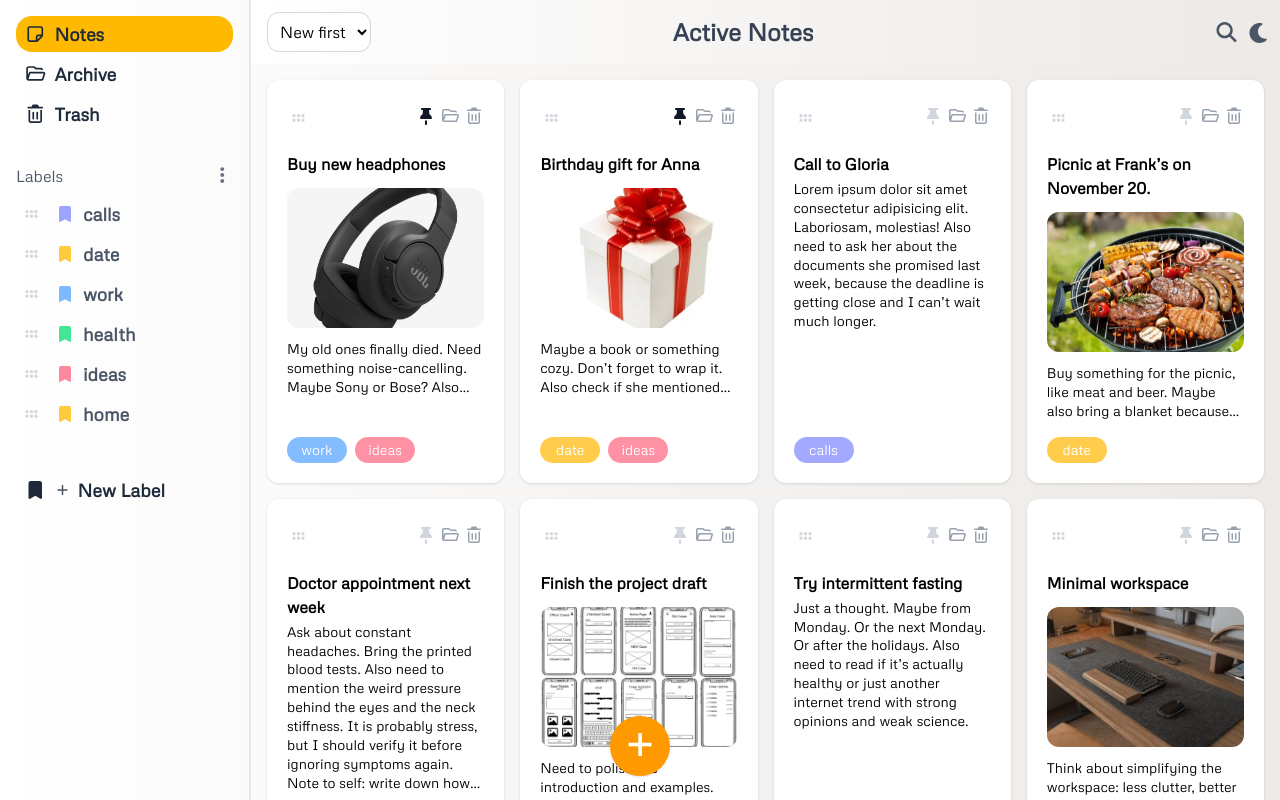
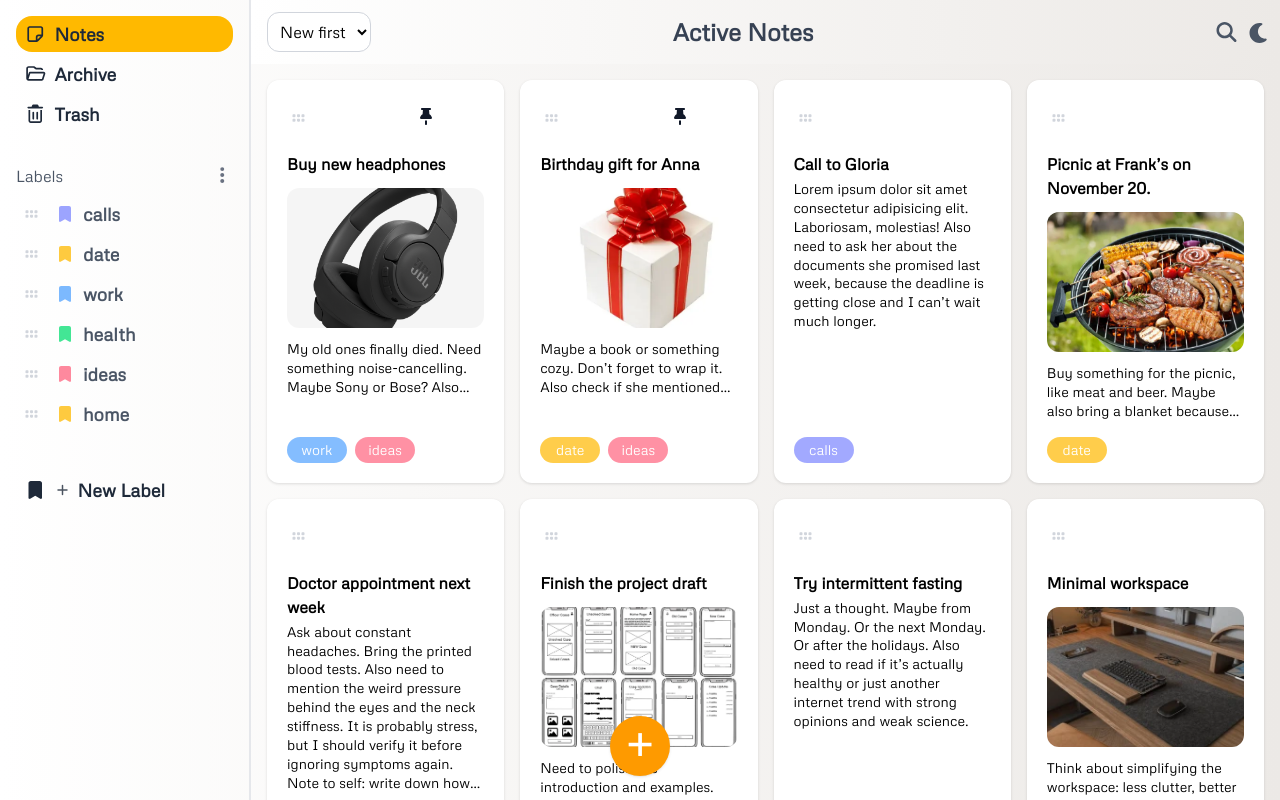
Before and after one commit to TAURUS-ESSEN/notes, a React (Vite) app: page / in a window 1280 px wide. Built offline with nearby package versions, Linux system fonts and the light colour scheme.

Commit message:
style: NoteCardButtons -> hover:opacity 100

```diff
--- a/src/App.jsx
+++ b/src/App.jsx
@@ -170,7 +170,7 @@
     >
       <div className="appLayout">
   {/* DESKTOP SIDEBAR */}
-  <aside className="hidden md:block w-[250px] shrink-0 h-screen sticky top-0 overflow-auto border-r border-(--border-main)">
+  <aside className="hidden lg:block w-[250px] shrink-0 h-screen sticky top-0 overflow-auto border-r border-(--border-main)">
     <Sidebar />
   </aside>
 
@@ -192,7 +192,7 @@
   {sidebarOpen && (
 <div
   className={[
-    "fixed inset-0 z-40 md:hidden",
+    "fixed inset-0 z-40 lg:hidden",
     "bg-black/40 backdrop-blur-xs",
     "transition-opacity duration-300",
     sidebarOpen ? "opacity-100 pointer-events-auto" : "opacity-0 pointer-events-none",
@@ -206,7 +206,7 @@
     className={[
       "fixed top-0 left-0 z-50 h-screen w-[260px] max-w-[85vw]",
       "bg-(--bg-modal) border-r border-(--border-main)",
-      "transform transition-transform duration-300 md:hidden",
+      "transform transition-transform duration-300 lg:hidden",
       sidebarOpen ? "translate-x-0" : "-translate-x-full",
     ].join(" ")}
   >
--- a/src/components/Header.jsx
+++ b/src/components/Header.jsx
@@ -59,7 +59,7 @@
         <header className="w-full px-2 py-1 flex justify-between items-center gap-4">
             <button
                 onClick={onBurger}
-                className="md:hidden p-2 rounded-xl border border-(--border-color)"
+                className="lg:hidden p-2 rounded-xl border border-(--border-color)"
                 aria-label="Open menu"
             >
                 ☰
@@ -76,7 +76,7 @@
                 </h1>
             </div>
 
-            <div className="flex items-center justify-end gap-2 w-60">
+            <div className="flex items-center justify-end gap-2 md:w-60">
                 {showListUI && (
                             <button
                             type="button"
--- a/src/components/note/NoteCard.jsx
+++ b/src/components/note/NoteCard.jsx
@@ -41,7 +41,7 @@
 
   return (
     <div ref={setNodeRef} style={style} className="notePreviewContainer group">
-      <div className="flex justify-between items-center">
+      <div className="flex justify-between items-center group">
         <button
           type="button"
           {...listeners}
@@ -53,7 +53,9 @@
           <FontAwesomeIcon icon={faGrip} className="text-xs text-gray-300 mr-4" />
         </button>
 
-        <NoteCardButtons note={note} undo={undo} />
+        <span className="">
+          <NoteCardButtons note={note} undo={undo} />
+        </span>
       </div>
 
       <Link
--- a/src/components/note/NoteCardButtons.jsx
+++ b/src/components/note/NoteCardButtons.jsx
@@ -80,7 +80,7 @@
                     >
                         <FontAwesomeIcon
                             icon={faThumbTack}
-                            className={ 'hover:scale-125 duration-300 ' + (note.pinned ? 'text-(--text-pinned)' : 'text-(--text-notpinned) hover:text-gray-400') }
+                            className={ 'hover:scale-125 duration-300 ' + (note.pinned ? 'text-(--text-pinned) ' : 'text-(--text-notpinned) hover:text-gray-400 opacity-0 group-hover:opacity-100 duration-300') }
                         />
                     </button>
 
--- a/src/index.css
+++ b/src/index.css
@@ -103,7 +103,7 @@
   overflow: auto;
 } */
   header {
-   @apply sticky top-0 z-40 md:static md:z-auto;
+   @apply sticky top-0 z-40 md:static md:z-auto  ;
     background: var(--bg-app);
   }
 
@@ -143,11 +143,11 @@
   }
 
   .toTrashBtn {
-    @apply text-gray-400 hover:text-red-500 group-hover:text-red-400 transition;
+    @apply text-gray-400 opacity-0 group-hover:opacity-100 duration-300  group-hover:text-red-400 transition;
   }
 
   .toArchiveBtn {
-    @apply text-gray-400 hover:text-yellow-500 group-hover:text-yellow-400 transition;
+    @apply text-gray-400 opacity-0 group-hover:opacity-100 duration-300 group-hover:text-yellow-400 transition;
   }
 
   .modal {
--- a/src/pages/NotesListPage.jsx
+++ b/src/pages/NotesListPage.jsx
@@ -27,7 +27,8 @@
             {sortedNotes.map(note => (
                 <NoteCard key={note.id} note={note} labels={labels} undo={undo} />
             ))}
-            {sortedNotes.length === 0 &&
+
+            </div>{sortedNotes.length === 0 &&
                 <div className='flex  mt-10 justify-center flex-1 text-xl text-(--text-default)'>
                     {status === 'active'
                         ? 'There are no notes here.'
@@ -38,7 +39,6 @@
                     {(filter.length > 0 || (searchQuery?.trim())) && <span className='text-(--hint)'>&nbsp;Try adjusting the filter.</span> }
                 </div>
             }
-            </div>
         {status === 'active' && <AddNewNote />}
         </div>
     )
```
